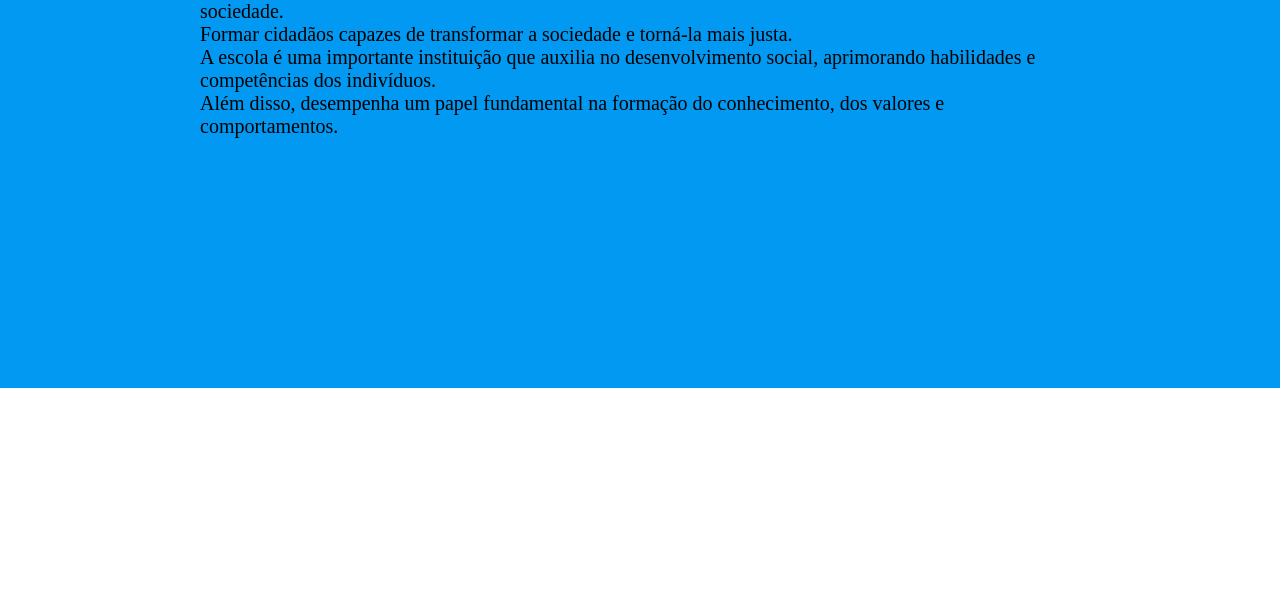
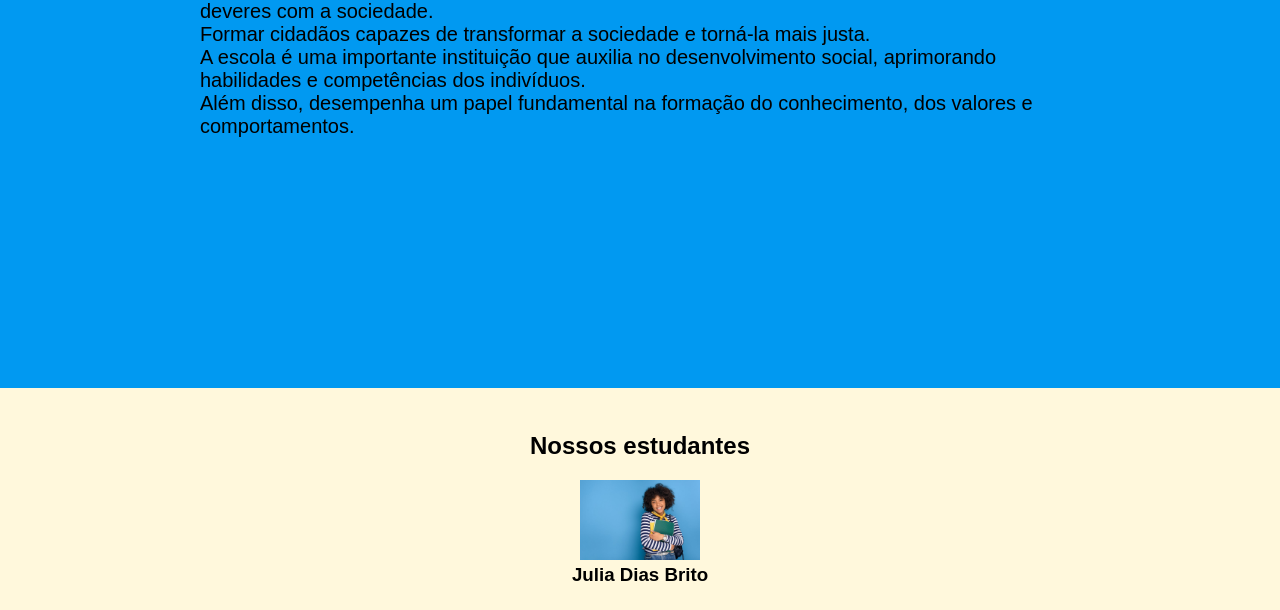
Before and after one commit to biafiredias/TrilhadeProgramacao, a plain HTML site: page index.html in a window 1280 px wide. Shown: the part 462-1072 px from the top of the page. Before the commit the page ends 850 px from the top, so only its background shows below. Drawn offline with Linux system fonts and the light colour scheme.

Commit message:
Alteracao-20-04

```diff
--- a/index.html
+++ b/index.html
@@ -26,6 +26,13 @@
     <p class="escola-texto">A escola é uma importante instituição que auxilia no desenvolvimento social, aprimorando habilidades e competências dos indivíduos.</p>
     <p class="escola-texto"> Além disso, desempenha um papel fundamental na formação do conhecimento, dos valores e comportamentos.</p>
    </section>
+   <section class="estudante">
+    <div class="estudante-div">
+        <h2 class="escola-titulo">Nossos estudantes</h2>
+        <img class="estudante-imagem" src="foto.jpg" alt="Foto do estudante">
+        <h3 class="estudante-legenda">Julia Dias Brito</h3>
+    </div>
+   </section>
 
 </body>
 
--- a/style.css
+++ b/style.css
@@ -29,3 +29,18 @@
 .escola-titulo {
     padding: 20px 0;
 }
+body {
+    font-family: sans-serif;
+}
+.estudante-div {
+    text-align: center;
+    padding: 24px 0;
+    background-color: cornsilk;
+
+}
+.estudante-imagem {
+    width: 120px;
+}
+.estudante-titulo {
+    padding: 30px;
+    }
```
Also changed, not shown: estudante.jpeg (added), foto.jpg (added).
